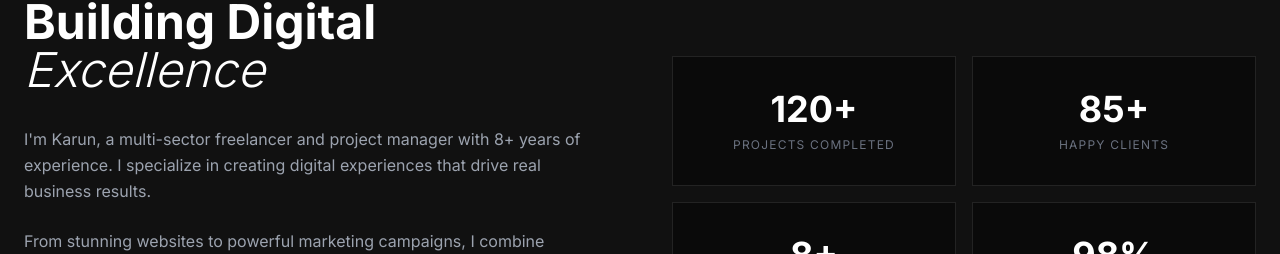
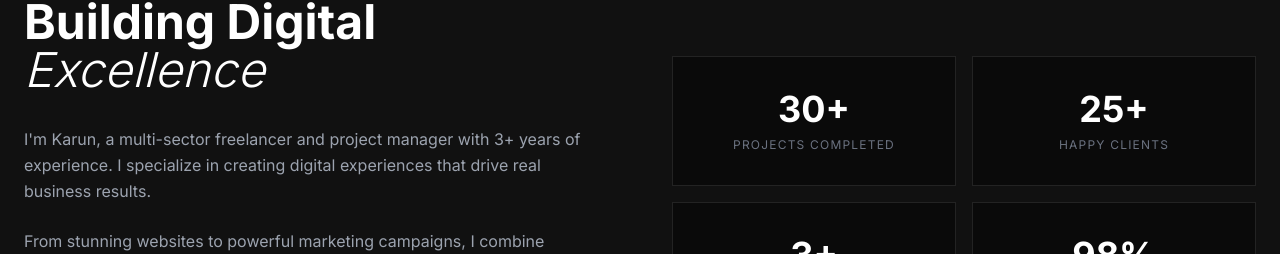
Before and after one commit to KARUN-499/karun-portfolio-v2, a Next.js app: page / in a window 1280 px wide. Shown: the part 1058-1312 px from the top of the page. Built offline with nearby package versions, Linux system fonts and the light colour scheme.

Commit message:
Update About.tsx

```diff
--- a/components/About.tsx
+++ b/components/About.tsx
@@ -9,7 +9,7 @@ export default function About() {
             <p className="font-sans text-xs tracking-widest text-[#1B6B5A] uppercase mb-4">About</p>
             <h2 className="font-sans text-5xl font-bold text-white mb-8">Building Digital <em className="italic font-light">Excellence</em></h2>
             <p className="font-sans text-gray-400 leading-relaxed mb-6">
-              I&apos;m Karun, a multi-sector freelancer and project manager with 8+ years of experience. I specialize in creating digital experiences that drive real business results.
+              I&apos;m Karun, a multi-sector freelancer and project manager with 3+ years of experience. I specialize in creating digital experiences that drive real business results.
             </p>
             <p className="font-sans text-gray-400 leading-relaxed mb-10">
               From stunning websites to powerful marketing campaigns, I combine technical expertise with strategic thinking to deliver outcomes that exceed expectations.
@@ -22,9 +22,9 @@ export default function About() {
           </div>
           <div className="grid grid-cols-2 gap-4">
             {[
-              { label: 'Projects Completed', value: '120+' },
-              { label: 'Happy Clients', value: '85+' },
-              { label: 'Years Experience', value: '8+' },
+              { label: 'Projects Completed', value: '30+' },
+              { label: 'Happy Clients', value: '25+' },
+              { label: 'Years Experience', value: '3+' },
               { label: 'Client Satisfaction', value: '98%' },
             ].map(stat => (
               <div key={stat.label} className="border border-white/10 bg-[#0A0A0A] p-8 text-center hover:border-[#1B6B5A]/50 transition-colors">
```
